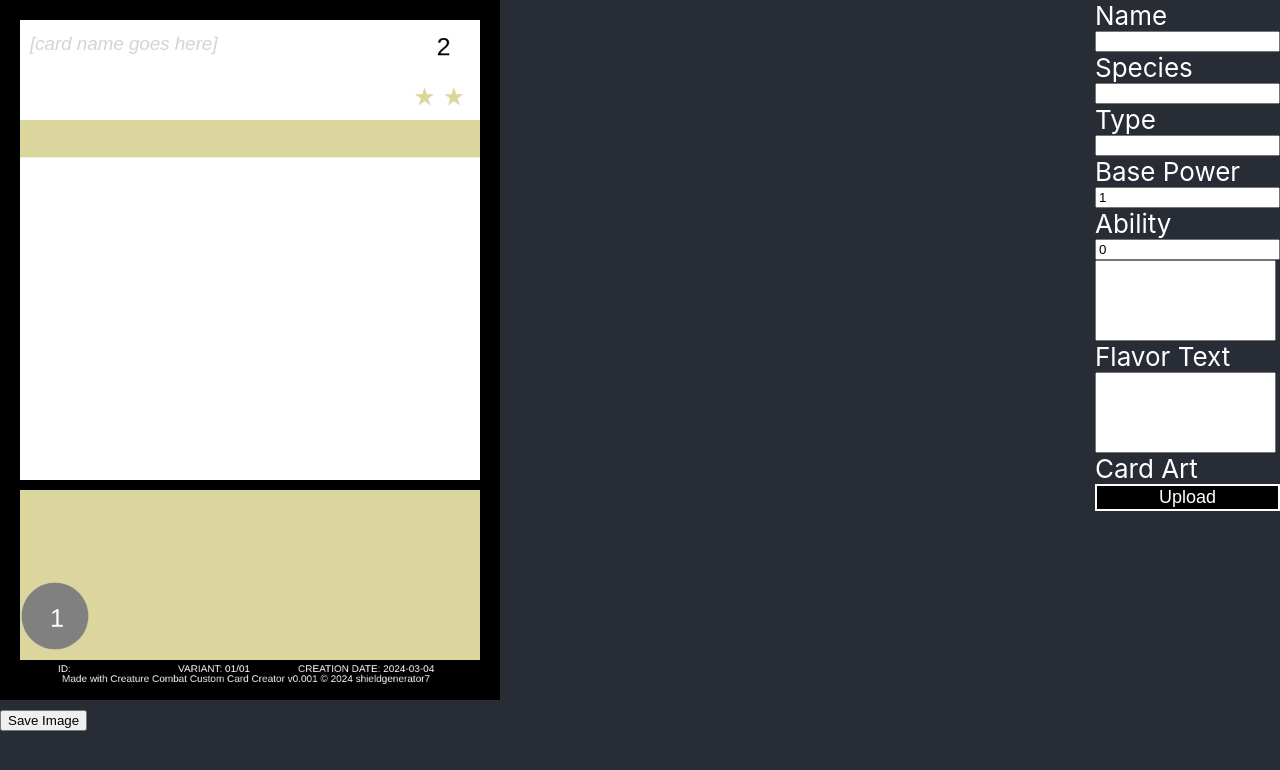
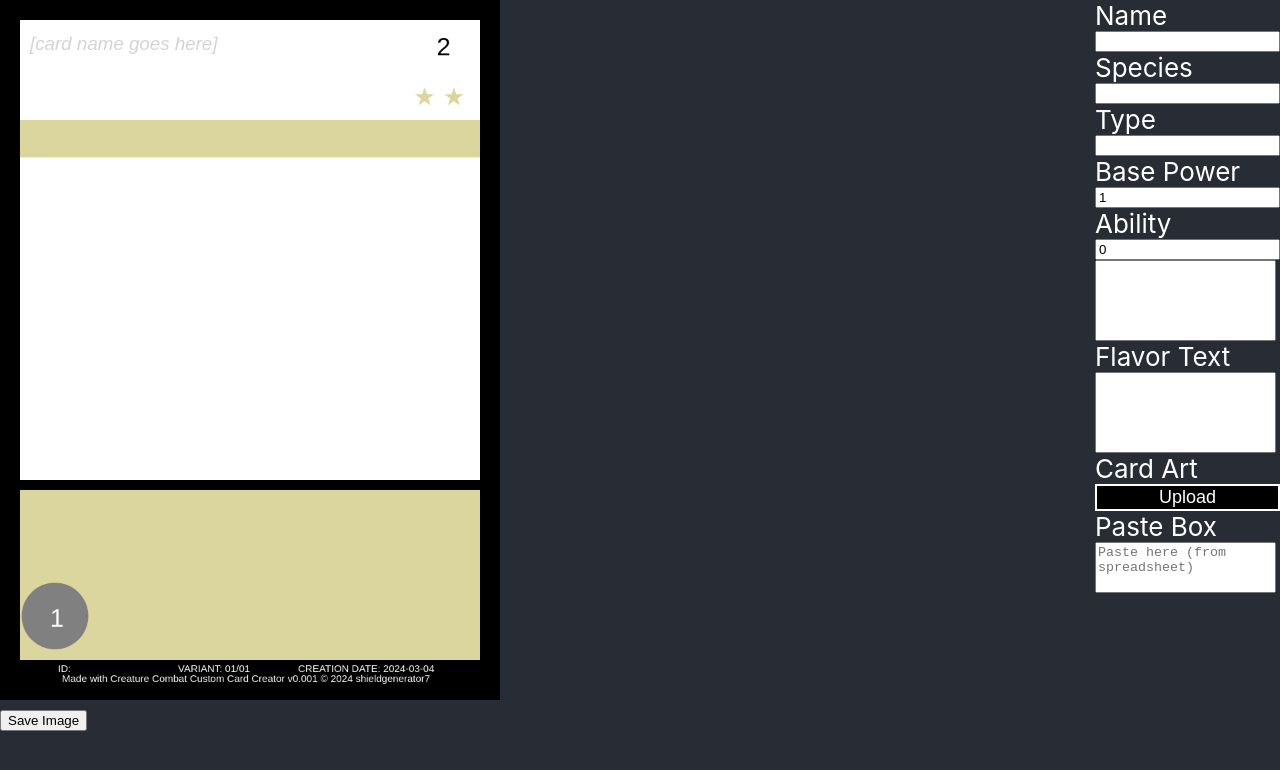
Before and after one commit to shieldgenerator7/CreatureCombat, a React (Create React App) app in the folder CardGenerator/react-canvas-draw/: page / in a window 1280 px wide. Shown: the top 770 px of the page. Built offline with nearby package versions, Linux system fonts and the light colour scheme.

Commit message:
Add paste box

```diff
--- a/CardGenerator/react-canvas-draw/src/Components/EditPanel.js
+++ b/CardGenerator/react-canvas-draw/src/Components/EditPanel.js
@@ -26,7 +26,7 @@ function EditPanel({ card, setCard, updateCard }) {
             Type
             <input type="text" className="field" onChange={(e) => {
                 let tags = "" + e.target.value;
-                card.tags = tags.split(", ");
+                card.setTags(tags);
                 updateCard(card);
             }}
                 value={card.tags.join(", ")}></input>
@@ -72,6 +72,40 @@ function EditPanel({ card, setCard, updateCard }) {
                 UploadFromFilePicker(card, ()=>updateCard(card));
             }}>Upload</button>
             {card.imageFileName && card.imageFileName}
+
+            {/* Paste Box */}
+            Paste Box
+            <textarea className="field multiline" onChange={(e) => {
+                //2024-03-03: setup to work with a specific Excel spreadsheet i have
+                let txt = e.target.value;
+                if (!txt) { return; }
+                let fields = txt.split("	").map(f => f.trim());
+                let valid = (index) => fields[index] != undefined && fields[index] != "";
+                card.species = fields[0];
+                if (valid(1)) {
+                    card.setTags(fields[1]);
+                }
+                if (valid(5)) {
+                    card.basePower = fields[5];
+                }
+                card.biomeModifiers = [];
+                for (let i = 6; i < 16; i += 2) {
+                    if (valid(i) && valid(i + 1)) {
+                        let biomeName = fields[i];
+                        let biomeModifier = fields[i + 1] * 1;
+                        card.addBiomeModifier(biomeName, biomeModifier);
+                    }
+                }
+                if (valid(16)) {
+                    card.ability = fields[16];
+                    card.abilityCost = fields[17];
+                }
+                updateCard(card);
+                e.target.value = "";
+            }}
+                rows="3"
+                placeholder="Paste here (from spreadsheet)"
+            ></textarea>
         </div>
     );
 }
--- a/CardGenerator/react-canvas-draw/src/Data/Creature.js
+++ b/CardGenerator/react-canvas-draw/src/Data/Creature.js
@@ -11,7 +11,7 @@ class Creature {
         this.imageURL = undefined;
 
         this.basePower = 1;
-        this.biomeModifiers = {};
+        this.biomeModifiers = [];
 
         this.ability = "";//test
         this.abilityCost = 0;//test
@@ -25,13 +25,19 @@ class Creature {
         this.creationDate = new Date().toISOString().slice(0, 10);
     }
 
+    setTags(tags) {
+        this.tags = tags.split(/,| /)//split on comma or space
+            .map(t => t.trim())
+            .filter(t => t);
+    }
+
     getBiomeModifier(biome) {
-        return this.biomeModifiers[biome]?.modifier ?? 0;
+        return this.biomeModifiers.find(bm => bm.biome == biome)?.modifier ?? 0;
     }
 
     addBiomeModifier(biome, mod) {
         let bm = new BiomeModifier(biome, mod);
-        this.biomeModifiers[biome] = bm;
+        this.biomeModifiers.push(bm);
     }
 
     getTotalPower(biome) {
```
